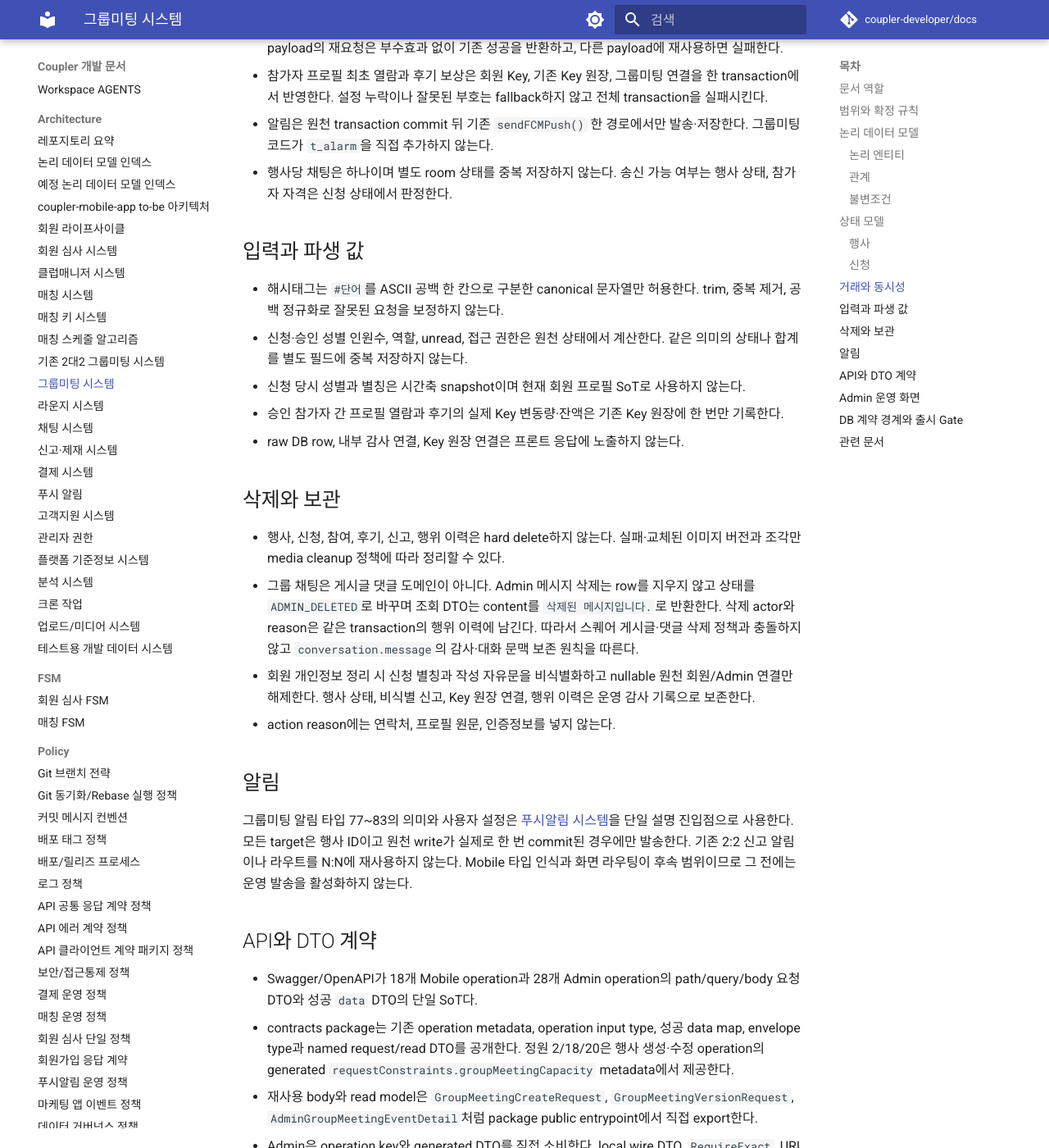
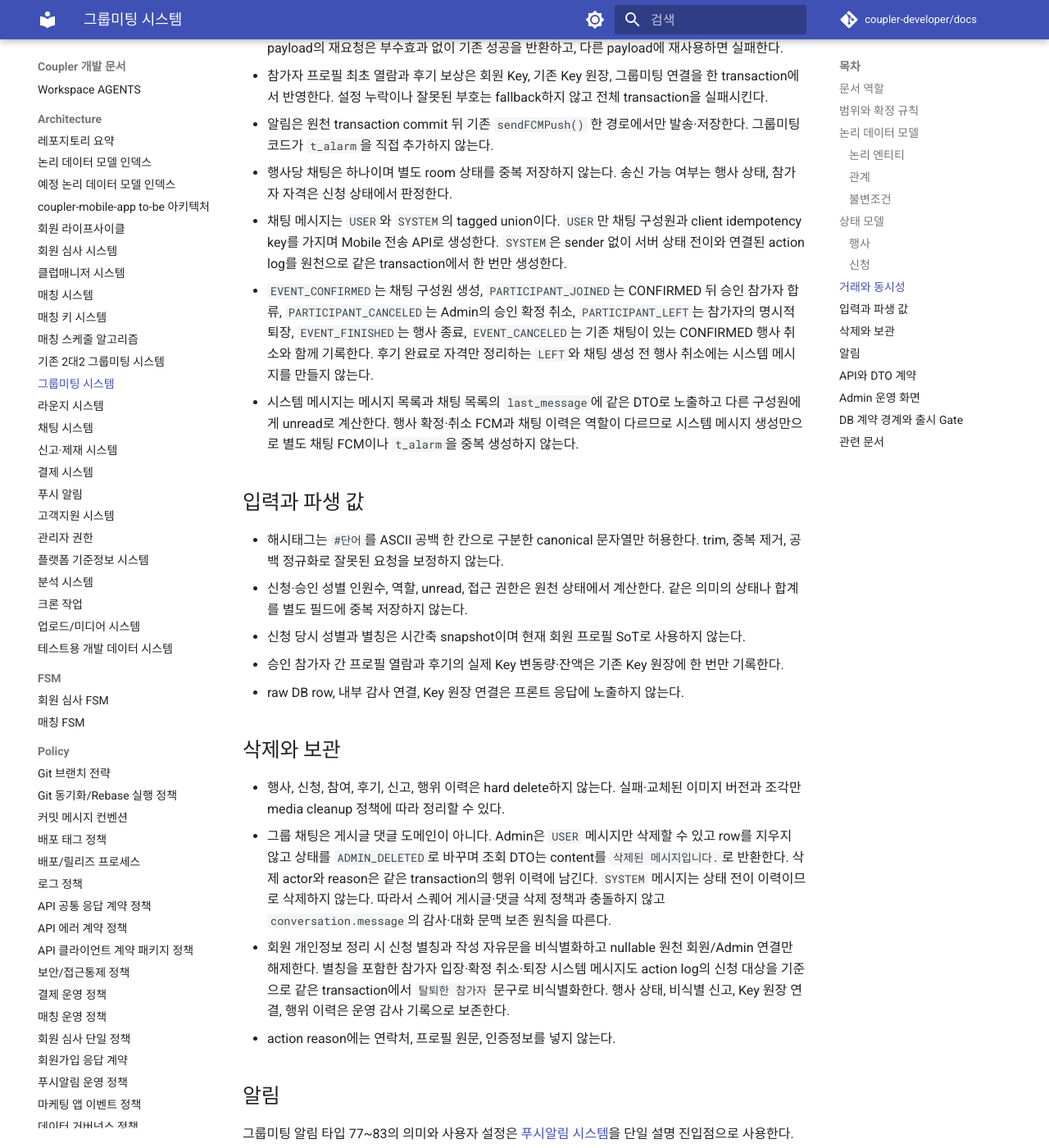
Before and after one commit to coupler-developer/docs, an MkDocs documentation site: the page built from content/architecture/group-meeting-system.md, in a window 1280 px wide and 1400 px high, scrolled down 5611 px. Shown: the whole window at 82% size. Built offline with MkDocs 1.6.1 and Material for MkDocs 9.7.7, drawn with Linux system fonts in a browser that asks for light colours; comment, search, counter and statistics services are not loaded.

Commit message:
docs: 그룹미팅 시스템 메시지 계약 추가
Reason:
- 채팅 타임라인의 서버 생성 메시지와 USER 메시지 경계를 문서에 반영해야 함

Changes:
- USER/SYSTEM tagged union과 6개 시스템 이벤트를 설명
- 최근 메시지·읽지 않음·삭제·비식별화 계약을 정리

How:
- API #110의 generated DTO와 상태 전이별 저장 구현을 기준으로 반영

Tests:
- yarn validate:docs 통과

```diff
--- a/content/architecture/group-meeting-system.md
+++ b/content/architecture/group-meeting-system.md
@@ -125,6 +125,16 @@ CONFIRMED 참가자의 명시적 퇴장은 APPROVED를 LEFT로 전이한다. FIN
   `t_alarm`을 직접 추가하지 않는다.
 - 행사당 채팅은 하나이며 별도 room 상태를 중복 저장하지 않는다. 송신 가능 여부는 행사 상태, 참가자 자격은
   신청 상태에서 판정한다.
+- 채팅 메시지는 `USER`와 `SYSTEM`의 tagged union이다. `USER`만 채팅 구성원과 client idempotency key를
+  가지며 Mobile 전송 API로 생성한다. `SYSTEM`은 sender 없이 서버 상태 전이와 연결된 action log를 원천으로
+  같은 transaction에서 한 번만 생성한다.
+- `EVENT_CONFIRMED`는 채팅 구성원 생성, `PARTICIPANT_JOINED`는 CONFIRMED 뒤 승인 참가자 합류,
+  `PARTICIPANT_CANCELED`는 Admin의 승인 확정 취소, `PARTICIPANT_LEFT`는 참가자의 명시적 퇴장,
+  `EVENT_FINISHED`는 행사 종료, `EVENT_CANCELED`는 기존 채팅이 있는 CONFIRMED 행사 취소와 함께
+  기록한다. 후기 완료로 자격만 정리하는 `LEFT`와 채팅 생성 전 행사 취소에는 시스템 메시지를 만들지 않는다.
+- 시스템 메시지는 메시지 목록과 채팅 목록의 `last_message`에 같은 DTO로 노출하고 다른 구성원에게 unread로
+  계산한다. 행사 확정·취소 FCM과 채팅 이력은 역할이 다르므로 시스템 메시지 생성만으로 별도 채팅 FCM이나
+  `t_alarm`을 중복 생성하지 않는다.
 
 ## 입력과 파생 값
 
@@ -140,11 +150,14 @@ CONFIRMED 참가자의 명시적 퇴장은 APPROVED를 LEFT로 전이한다. FIN
 
 - 행사, 신청, 참여, 후기, 신고, 행위 이력은 hard delete하지 않는다. 실패·교체된 이미지 버전과 조각만
   media cleanup 정책에 따라 정리할 수 있다.
-- 그룹 채팅은 게시글 댓글 도메인이 아니다. Admin 메시지 삭제는 row를 지우지 않고 상태를
+- 그룹 채팅은 게시글 댓글 도메인이 아니다. Admin은 `USER` 메시지만 삭제할 수 있고 row를 지우지 않고 상태를
   `ADMIN_DELETED`로 바꾸며 조회 DTO는 content를 `삭제된 메시지입니다.`로 반환한다. 삭제 actor와 reason은
-  같은 transaction의 행위 이력에 남긴다. 따라서 스퀘어 게시글·댓글 삭제 정책과 충돌하지 않고
+  같은 transaction의 행위 이력에 남긴다. `SYSTEM` 메시지는 상태 전이 이력이므로 삭제하지 않는다. 따라서
+  스퀘어 게시글·댓글 삭제 정책과 충돌하지 않고
   `conversation.message`의 감사·대화 문맥 보존 원칙을 따른다.
 - 회원 개인정보 정리 시 신청 별칭과 작성 자유문을 비식별화하고 nullable 원천 회원/Admin 연결만 해제한다.
+  별칭을 포함한 참가자 입장·확정 취소·퇴장 시스템 메시지도 action log의 신청 대상을 기준으로 같은
+  transaction에서 `탈퇴한 참가자` 문구로 비식별화한다.
   행사 상태, 비식별 신고, Key 원장 연결, 행위 이력은 운영 감사 기록으로 보존한다.
 - action reason에는 연락처, 프로필 원문, 인증정보를 넣지 않는다.
 
```
